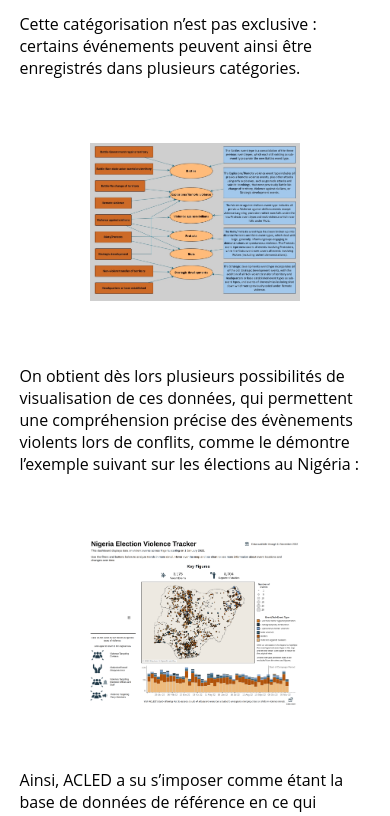
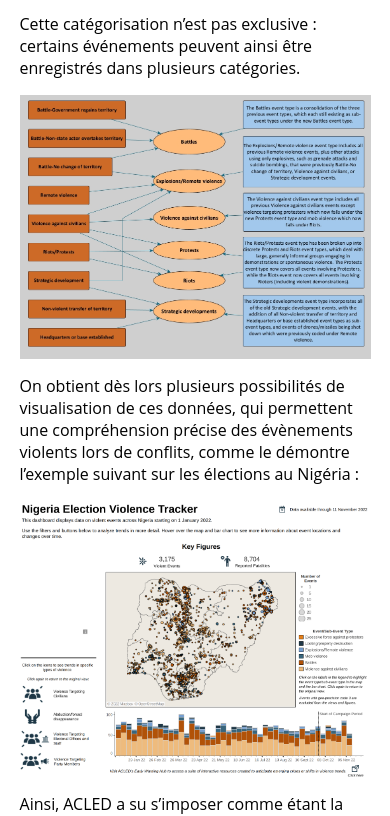
Before and after one commit to ccoellen/acled, a website built with Vite: page index.html in a window 390 px wide. Shown: the part 4385-5201 px from the top of the page. Built offline with nearby package versions, Linux system fonts and the light colour scheme.

Commit message:
Correction de la taille des images sur mobile

```diff
--- a/src/mobile.css
+++ b/src/mobile.css
@@ -4,4 +4,9 @@
         padding: 0;
         box-shadow: none;
     }
+
+    img {
+        width: 100%;
+        margin: 0;
+    }
 }
```
